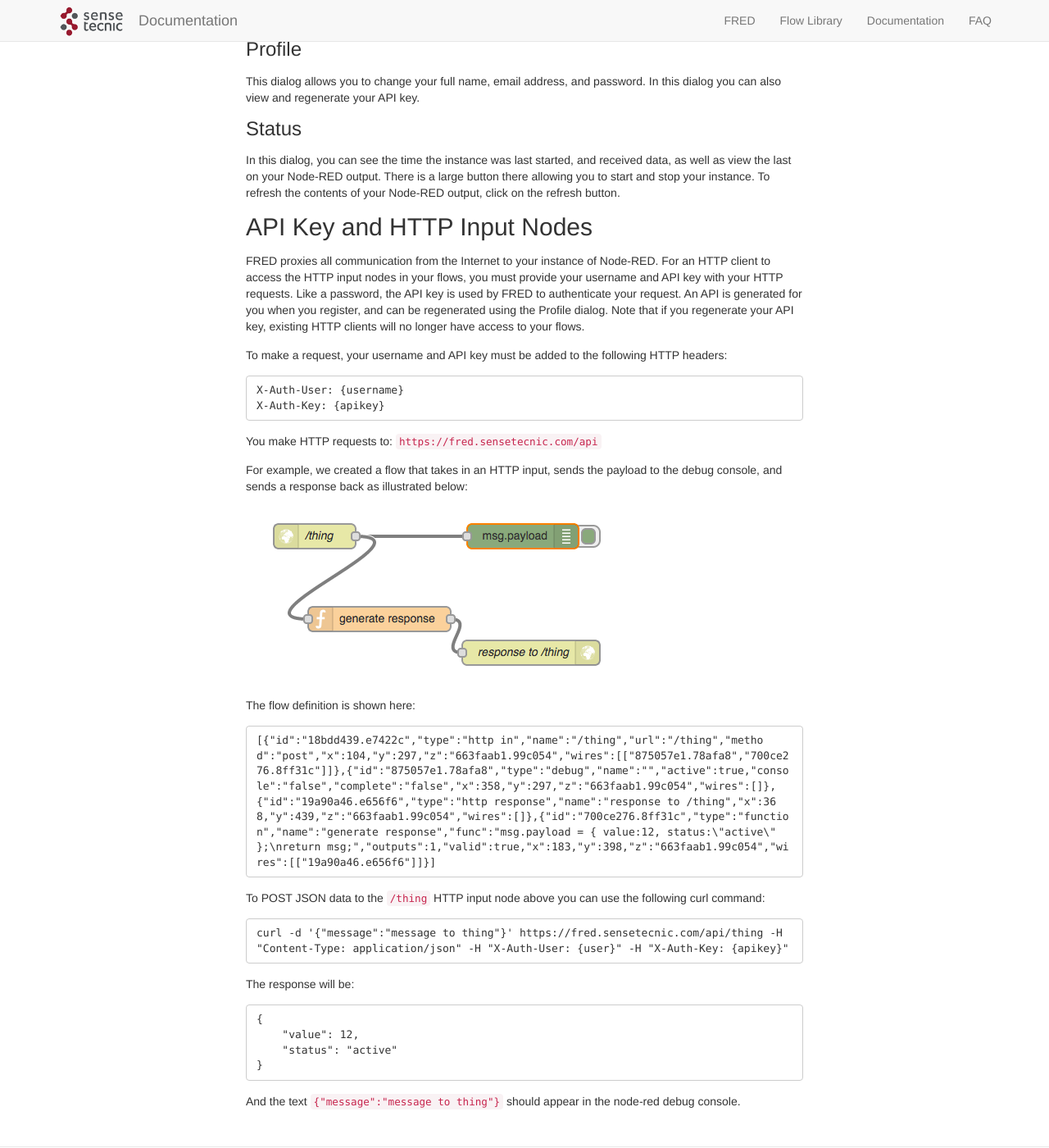
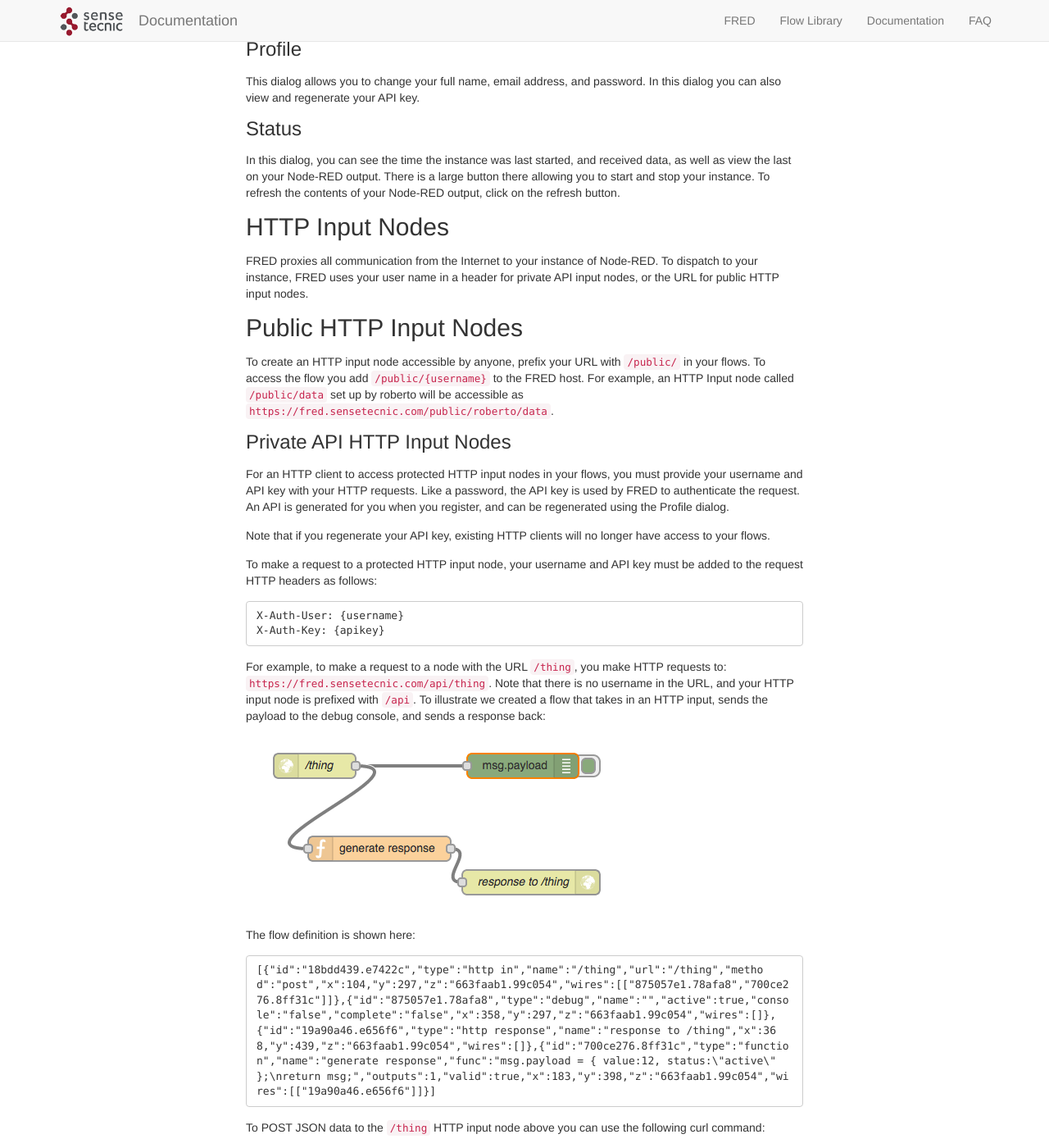
Before and after one commit to SenseTecnic/SenseTecnic.github.io, a Jekyll site: the page built from fred/userdocs.md, in a window 1280 px wide and 1400 px high, scrolled down 388 px. Shown: the whole window at 82% size. Built offline with Jekyll 4.4.1, drawn with Linux system fonts in a browser that asks for light colours; some of the changed text lies outside the part shown.

Commit message:
FRED-146 Added information on limitations.

```diff
--- a/fred/userdocs.md
+++ b/fred/userdocs.md
@@ -22,17 +22,23 @@
 ### Status
 In this dialog, you can see the time the instance was last started, and received data, as well as view the last on your Node-RED output.  There is a large button there allowing you to start and stop your instance.  To refresh the contents of your Node-RED output, click on the refresh button.
 
-## API Key and HTTP Input Nodes
-FRED proxies all communication from the Internet to your instance of Node-RED.  For an HTTP client to access the HTTP input nodes in your flows, you must provide your username and API key with your HTTP requests.  Like a password, the API key is used by FRED to authenticate your request.  An API is generated for you when you register, and can be regenerated using the Profile dialog.  Note that if you regenerate your API key, existing HTTP clients will no longer have access to your flows.
+## HTTP Input Nodes
+FRED proxies all communication from the Internet to your instance of Node-RED.  To dispatch to your instance, FRED uses your user name in a header for private API input nodes, or the URL for public HTTP input nodes.
 
-To make a request, your username and API key must be added to the following HTTP headers:
+## Public HTTP Input Nodes
+To create an HTTP input node accessible by anyone, prefix your URL with `/public/` in your flows.  To access the flow you add `/public/{username}` to the FRED host. For example, an HTTP Input node called `/public/data` set up by roberto will be accessible as `https://fred.sensetecnic.com/public/roberto/data`.
+
+### Private API HTTP Input Nodes
+For an HTTP client to access protected HTTP input nodes in your flows, you must provide your username and API key with your HTTP requests.  Like a password, the API key is used by FRED to authenticate the request.  An API is generated for you when you register, and can be regenerated using the Profile dialog.
+
+Note that if you regenerate your API key, existing HTTP clients will no longer have access to your flows.
+
+To make a request to a protected HTTP input node, your username and API key must be added to the request HTTP headers as follows:
 
     X-Auth-User: {username}
     X-Auth-Key: {apikey}
 
-You make HTTP requests to: `https://fred.sensetecnic.com/api`
-
-For example, we created a flow that takes in an HTTP input, sends the payload to the debug console, and sends a response back as illustrated below:
+For example, to make a request to a node with the URL `/thing`, you make HTTP requests to: `https://fred.sensetecnic.com/api/thing`.  Note that there is no username in the URL, and your HTTP input node is prefixed with `/api`.  To illustrate we created a flow that takes in an HTTP input, sends the payload to the debug console, and sends a response back:
 
 ![example input](../../images/sample_http_in1.png "Logo Title Text 1")
 
@@ -52,3 +58,18 @@
     }
 
 And the text `{"message":"message to thing"}` should appear in the node-red debug console.
+
+## Input Nodes
+
+Because FRED acts as a proxy, and hosts your Node-RED instance behind a firewall there are limitations on the accessibility of certain input nodes from client applications on the Internet.  In Node-RED, nodes such as the TCP and UDP input nodes can be configured to create servers that listen on specified ports.  Because these ports are not open to your instance on FRED, they are not reachable by clients.  We currently only proxy certain HTTP URLs including HTTP input nodes as documented in the HTTP Input node sections above.
+
+Specifically, the following nodes can be configured to 'Connect to' an outside server, but cannot be set up to 'Listen on' a specific port (or URL):
+
+* TCP Input/Output
+* UDP Input/Output
+* Web Sockets Input/Output
+
+Note: we do intend to support web sockets input proxy to your flows in a future revsion.
+
+## OAuth
+Currently we support several nodes like Instangram and Twitter that require the OAuth server authenticaiton dance to retrieve an access token from an outside service.  That said, we have seen problems with this in the past where the the URL for their node authentication is not generated correctly.  If you are having problems with connecting to an outside service, first, read the documentation that comes with the node.  If the problem persists, let us know @sensetecnic and hopefully we can get you going.
```
Also changed, not shown: 1 other file.
